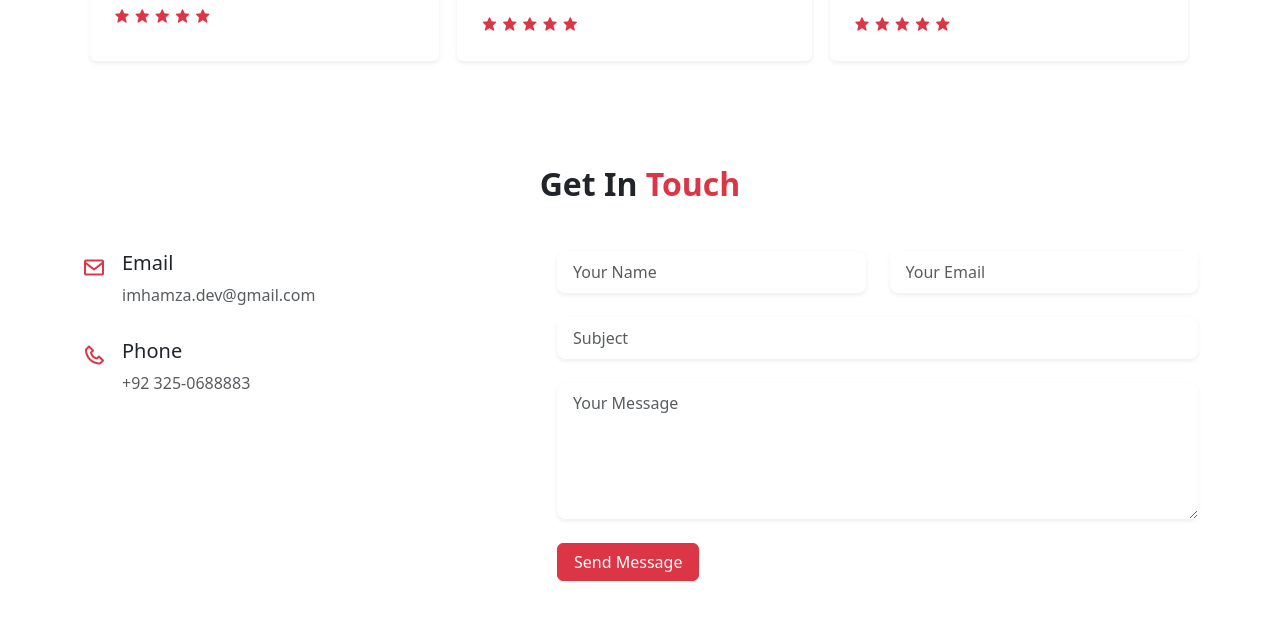
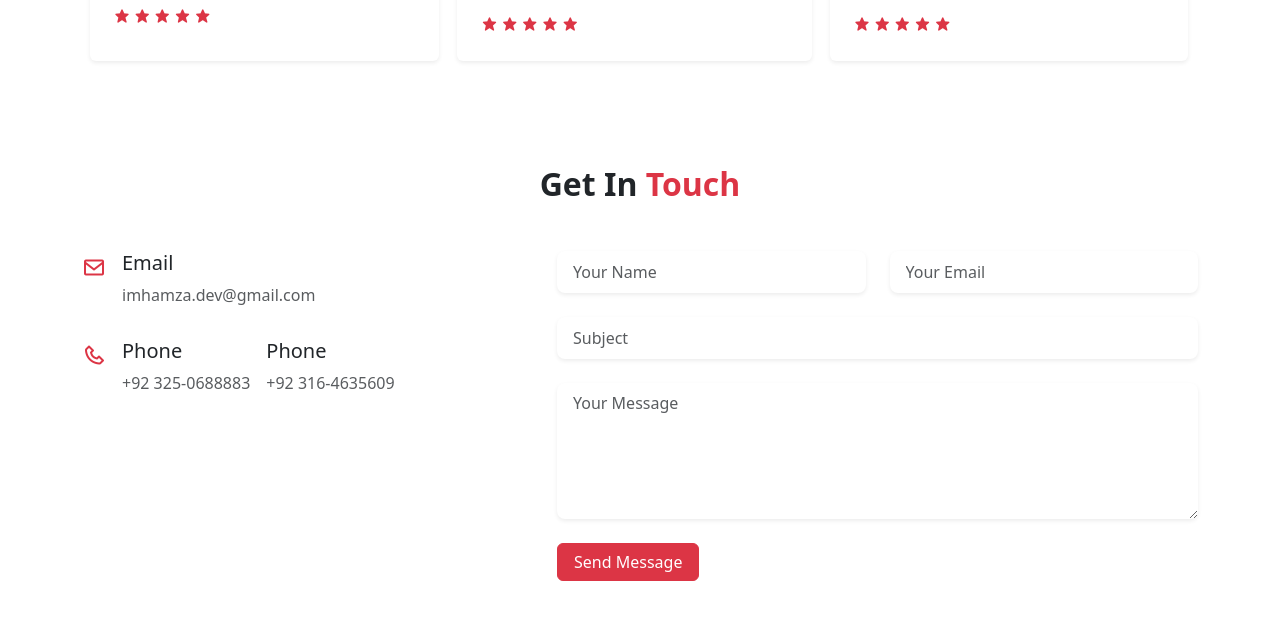
Before and after one commit to imhamza-dev/imhamza-dev.github.io, a plain HTML site: page index.html in a window 1280 px wide. Shown: the part 3635-4276 px from the top of the page. Drawn offline with nearby package versions, Linux system fonts and the light colour scheme.

Commit message:
update portfolio

```diff
--- a/index.html
+++ b/index.html
@@ -545,6 +545,12 @@
 									><p class="text-muted">+92 325-0688883</p></a
 								>
 							</div>
+							<div class="text ms-3">
+								<h3 class="fs-5">Phone</h3>
+								<a href="tel:+923019400665" style="text-decoration: none"
+									><p class="text-muted">+92 316-4635609</p></a
+								>
+							</div>
 						</div>
 					</div>
 
```
